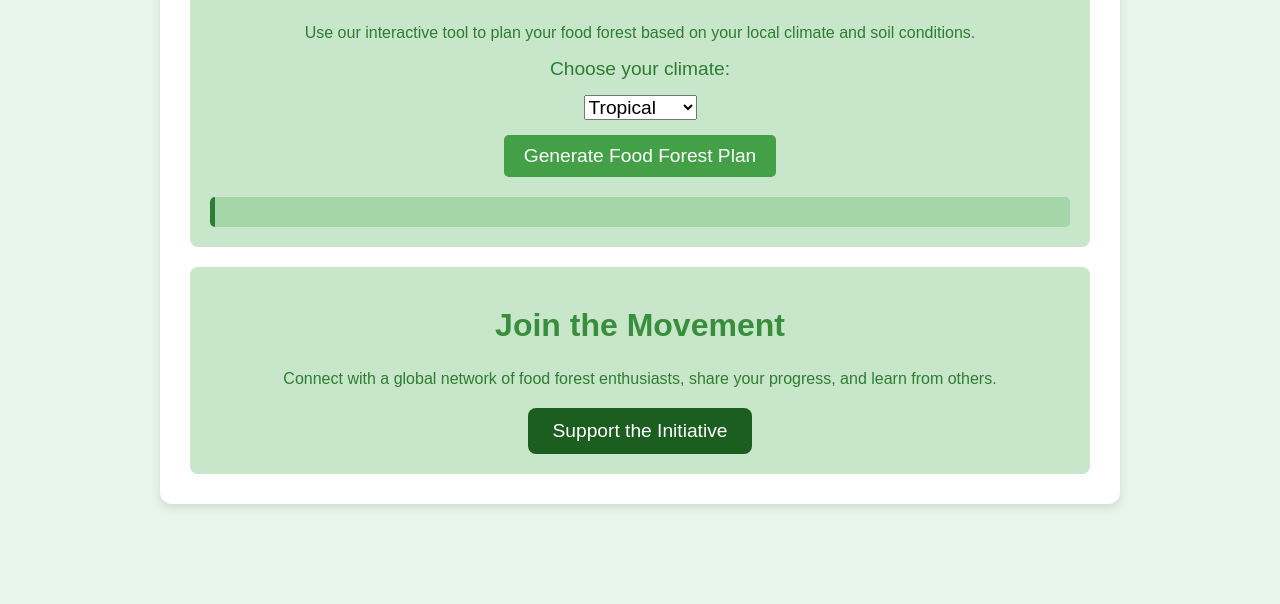
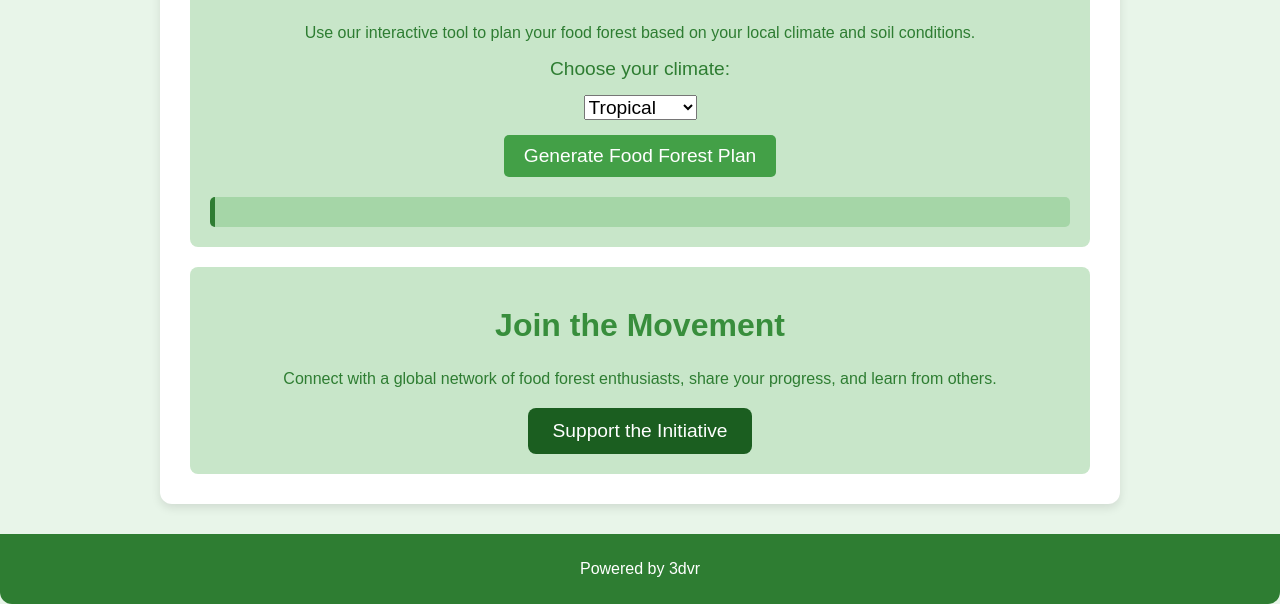
Before and after one commit to tmsteph/food-forest, a plain HTML site: page index.html in a window 1280 px wide. Shown: the part 451-1055 px from the top of the page. Before the commit the page ends 975 px from the top, so only its background shows below. Drawn offline with Linux system fonts and the light colour scheme.

Commit message:
Powered by 3dvr

```diff
--- a/index.html
+++ b/index.html
@@ -76,6 +76,14 @@
         .donate-button a:hover {
             background-color: #004d40;
         }
+        .footer {
+            margin-top: 30px;
+            padding: 10px;
+            background: #2e7d32;
+            color: white;
+            text-align: center;
+            border-radius: 0 0 12px 12px;
+        }
     </style>
 </head>
 <body>
@@ -112,6 +120,10 @@
     </div>
 </div>
 
+<div class="footer">
+    <p>Powered by 3dvr</p>
+</div>
+
 <script>
     function generatePlan() {
         const climate = document.getElementById('climate').value;
```
